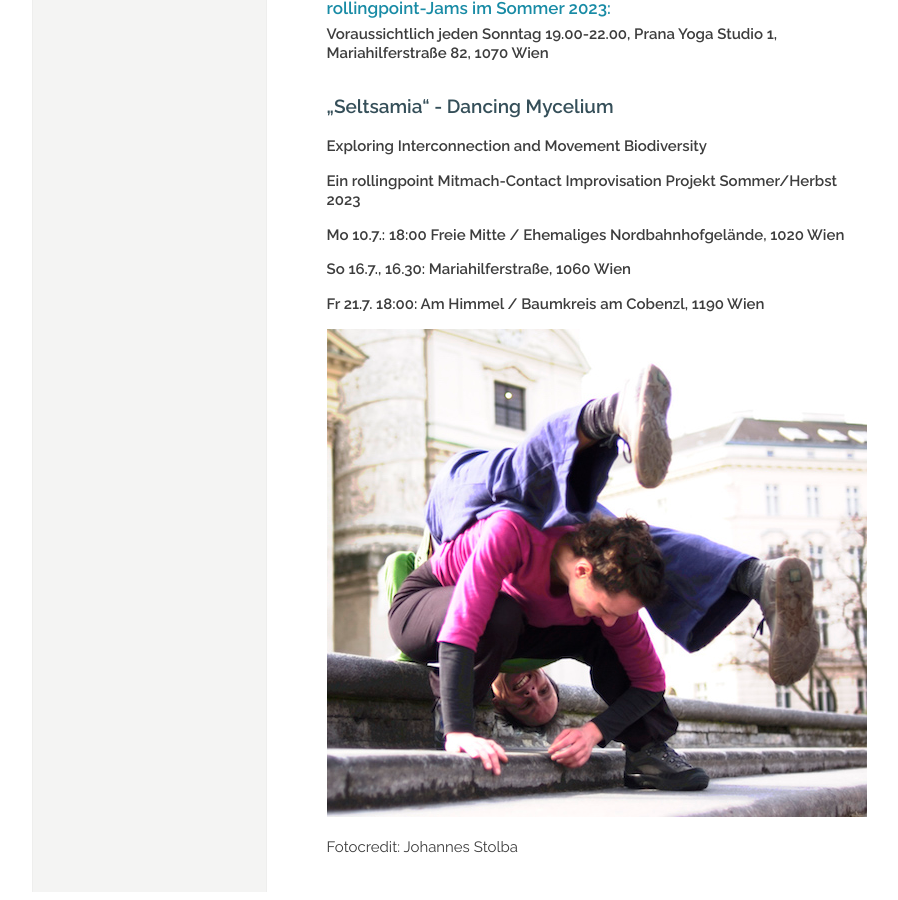
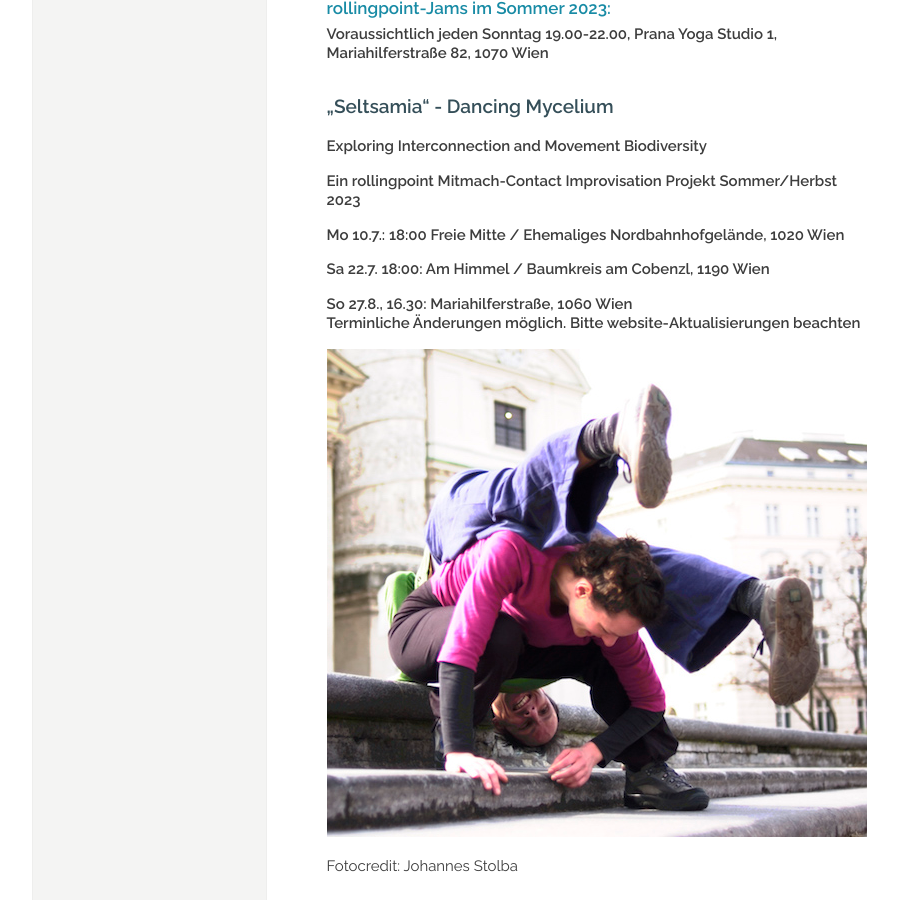
Before and after one commit to manulari/rollingpointat, a Jekyll site: the page built from _pages_de/index.md, in a window 1280 px wide and 900 px high, scrolled down 1703 px. Shown: the whole window, without its empty margins (152-1050 px from the left). Built offline with Jekyll 4.4.1, drawn with Linux system fonts in a browser that asks for light colours; comment, search, counter and statistics services are not loaded.

Commit message:
Update page (de) “index”

```diff
--- a/_pages_de/index.md
+++ b/_pages_de/index.md
@@ -25,7 +25,7 @@ Fotocredit: https://johannes-stolba.net/photography/
 
 ### **KURSBEGINN WINTERSEMESTER 2023/24: 25.- 28.9.2023**
 
-**[1 RELEASZ Tanztraining: ](/kurse#mo)[Zeitgenössischer Tanz / CI-light / Somatisches Lernen](/kurse#mo)** **open level**\
+**[1 RELEASZ Tanztraining: ](/kurse#mo)****[Zeitgenössischer Tanz / CI-light / Somatisches Lernen](/kurse#mo)** **open level**\
  **mit maRia Probst**\
 **Mo 25.9.2023 – 29.1.2024, 18.30 - 20.15 (ca.16x)**\
 **Turnsaal VS Gilgegasse 12, 1090 Wien**
@@ -56,9 +56,12 @@ Di 19.9.2023  - 30.1.2024, Jam 18.30 – 20.40 (ca.17x), Specials 17.20 - 18.20*
 
 **Mo 10.7.: 18:00 Freie Mitte / Ehemaliges Nordbahnhofgelände, 1020 Wien**
 
-[](<>)**So 16.7., 16.30: Mariahilferstraße, 1060 Wien**
+**Sa 22.7. 18:00: Am Himmel / Baumkreis am Cobenzl, 1190 Wien**
 
-**Fr 21.7. 18:00: Am Himmel / Baumkreis am Cobenzl, 1190 Wien**
+[](<>)**So 27.8., 16.30: Mariahilferstraße, 1060 Wien**\
+**Terminliche Änderungen möglich. Bitte website-Aktualisierungen beachten**
+
+
 
 ![Mehr CI auf der Stiege](/assets/uploads/dsc_1941a.jpg "Mehr CI auf der Stiege")
 
```
